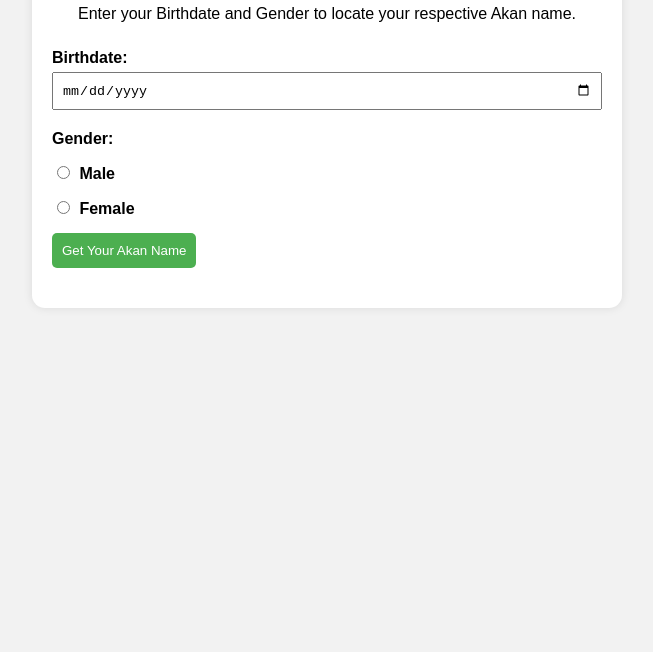
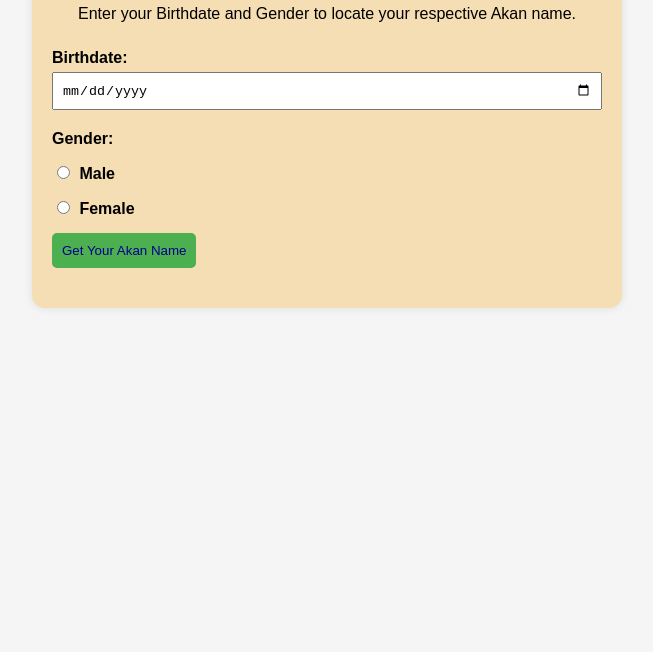
Before and after one commit to SamuelGatonga/Akan-name-generator, a plain HTML site: page index.html in a window 1280 px wide. Shown: the part 148-800 px from the top of the page, without its empty margins (313-966 px from the left). Drawn offline with Linux system fonts and the light colour scheme.

Commit message:
update styles for improved aesthetics; change background colors and button text color

```diff
--- a/styles/styles.css
+++ b/styles/styles.css
@@ -1,7 +1,7 @@
 /* styles.css */
 body {
     font-family: Arial, sans-serif;
-    background-color: #f2f2f2;
+    background-color:whitesmoke;
     margin: 0;
     padding: 0;
 }
@@ -10,7 +10,7 @@ body {
     max-width: 550px;
     margin: 50px auto;
     padding: 20px;
-    background-color: #ffffff;
+    background-color: wheat;
     border-radius: 13px;
     box-shadow: 0 0 10px rgba(0, 0, 0, 0.1);
     text-align: center;
@@ -46,7 +46,7 @@ input[type="radio"] {
 button {
     padding: 10px;
     background-color: #4CAF50;
-    color: white;
+    color: darkblue;
     border: none;
     border-radius: 5px;
     cursor: pointer;
@@ -61,5 +61,5 @@ button:hover {
     margin-top: 20px;
     font-size: 18px;
     font-weight: bold;
-    color: #333;
+    color: darkblue;
 }
```
